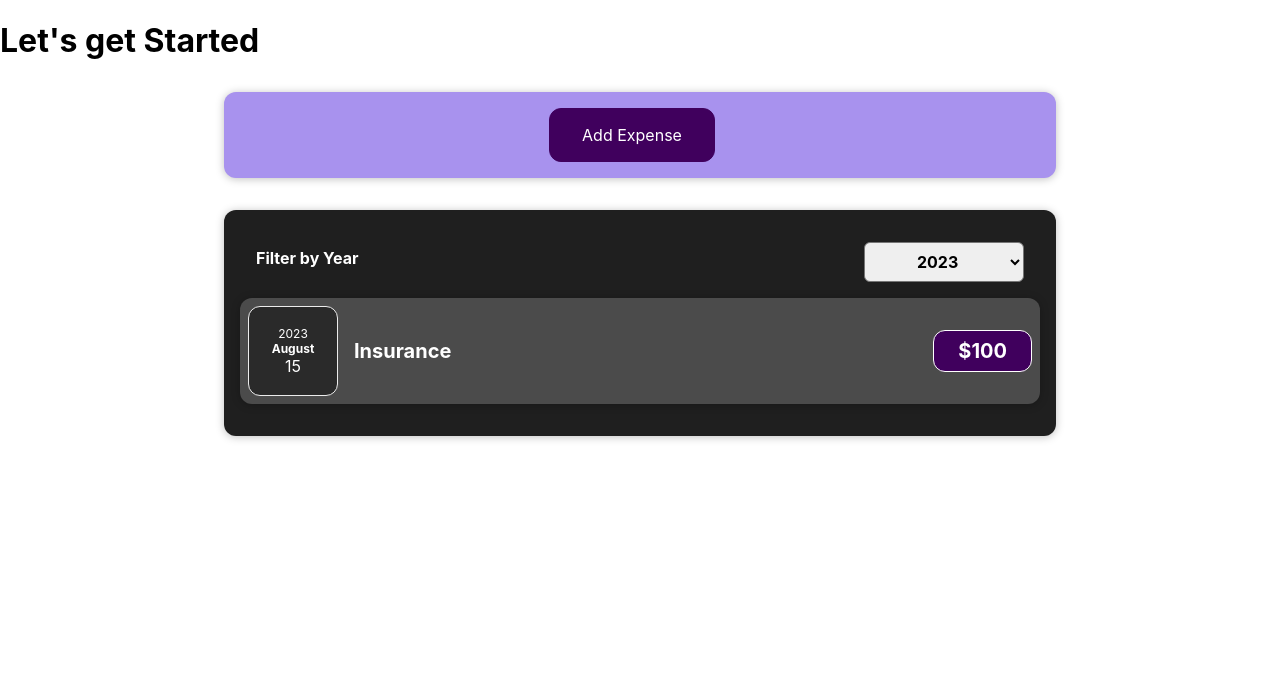
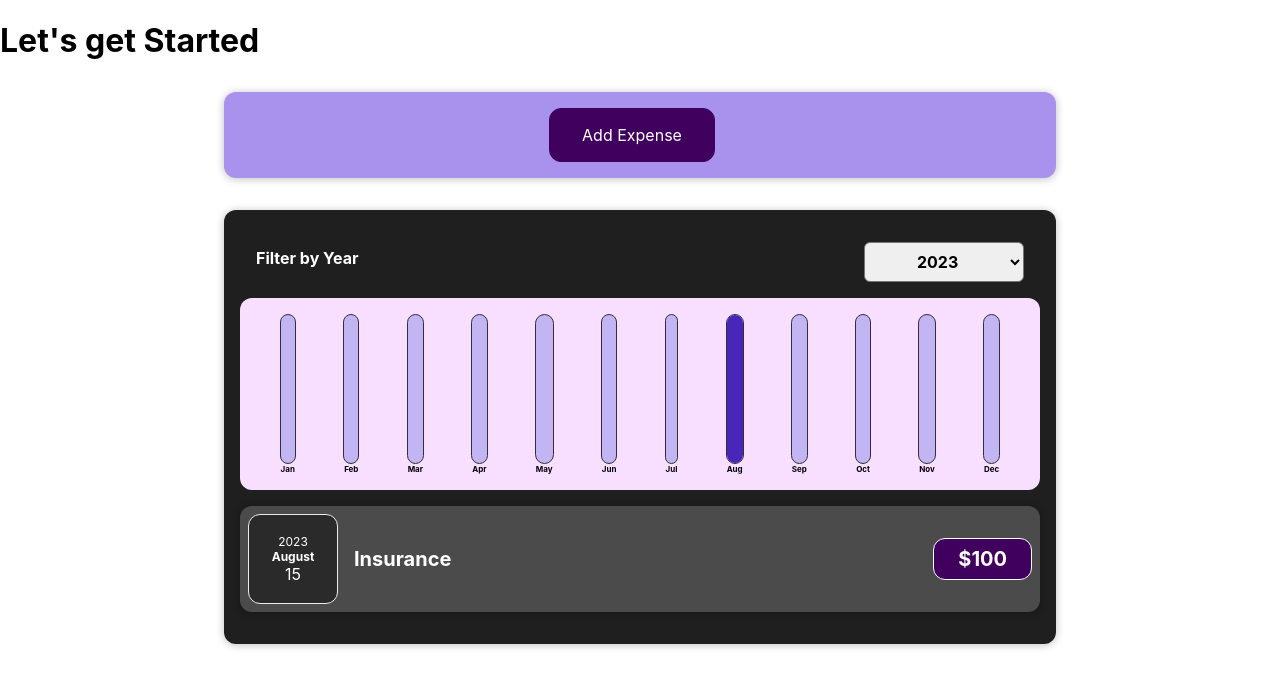
Before and after one commit to AbhayPatil-005/ReactJS-miniProjects, a React (Vite) app in the folder 01_myFirstComponent/: page / in a window 1280 px wide. Shown: the top 688 px of the page. Built offline with nearby package versions, Linux system fonts and the light colour scheme.

Commit message:
Added monthly expenses chart with dynamic ChartBar rendering

```diff
--- /dev/null
+++ b/01_myFirstComponent/src/Components/Chart/Chart.css
@@ -0,0 +1,9 @@
+.chart {
+  padding: 1rem;
+  border-radius: 12px;
+  background-color: #f8dfff;
+  text-align: center;
+  display: flex;
+  justify-content: space-around;
+  height: 10rem;
+}
--- /dev/null
+++ b/01_myFirstComponent/src/Components/Chart/Chart.jsx
@@ -0,0 +1,46 @@
+import ChartBar from "./ChartBar";
+import "./Chart.css"
+
+const Chart=(props)=>{
+    const expensesOnlyArray = props.chartExpenses.map((monthExpenseData)=>{
+        return monthExpenseData.price
+    })
+    const maxValue  = Math.max(...expensesOnlyArray);
+
+    const chartData = [
+        {expenseMonth:'Jan',expenseValue:0},
+        {expenseMonth:'Feb',expenseValue:0},
+        {expenseMonth:'Mar',expenseValue:0},
+        {expenseMonth:'Apr',expenseValue:0},
+        {expenseMonth:'May',expenseValue:0},
+        {expenseMonth:'Jun',expenseValue:0},
+        {expenseMonth:'Jul',expenseValue:0},
+        {expenseMonth:'Aug',expenseValue:0},
+        {expenseMonth:'Sep',expenseValue:0},
+        {expenseMonth:'Oct',expenseValue:0},
+        {expenseMonth:'Nov',expenseValue:0},
+        {expenseMonth:'Dec',expenseValue:0},
+    ];
+    // for (let i=0;i<props.chartExpenses.length; i++){
+    //     chartData[props.chartExpenses[i].date.getMonth()].expenseValue += props.chartExpenses[i].price;
+    // }
+
+    for(let expense of props.chartExpenses){
+        chartData[expense.date.getMonth()].expenseValue += expense.price;
+    }
+    return(
+        <div className="chart">
+            {chartData.map((monthData)=>{
+                return (
+                <ChartBar
+                key={monthData.expenseMonth}
+                label={monthData.expenseMonth}
+                value={monthData.expenseValue}
+                maxValue={maxValue}
+                />
+            );
+            })}
+        </div>
+    )
+}
+export default Chart;
--- /dev/null
+++ b/01_myFirstComponent/src/Components/Chart/ChartBar.css
@@ -0,0 +1,30 @@
+.chart-bar {
+  height: 100%;
+  display: flex;
+  flex-direction: column;
+  align-items: center;
+}
+
+.chart-bar__inner {
+  height: 100%;
+  width: 100%;
+  border: 1px solid #313131;
+  border-radius: 12px;
+  background-color: #c3b4f3;
+  overflow: hidden;
+  display: flex;
+  flex-direction: column;
+  justify-content: flex-end;
+}
+
+.chart-bar__fill {
+  background-color: #4826b9;
+  width: 100%;
+  transition: all 0.3s ease-out;
+}
+
+.chart-bar__label {
+  font-weight: bold;
+  font-size: 0.5rem;
+  text-align: center;
+}
--- /dev/null
+++ b/01_myFirstComponent/src/Components/Chart/ChartBar.jsx
@@ -0,0 +1,18 @@
+import "./ChartBar.css";
+
+const ChartBar=(props)=>{
+    let fillHeight = '0%';;
+    if(props.value > 0){
+        fillHeight = Math.round((props.value/props.maxValue)*100) + '%';
+    }
+    return (
+        <div className="chart-bar">
+            <div className="chart-bar__inner">
+                <div className="chart-bar__fill" style={{height:fillHeight}}></div>
+            </div>
+            <div className="chart-bar__label">{props.label}</div>
+        </div>
+    )
+}
+
+export default ChartBar;
--- a/01_myFirstComponent/src/Components/Expenses/Expenses.jsx
+++ b/01_myFirstComponent/src/Components/Expenses/Expenses.jsx
@@ -3,6 +3,7 @@
 import ExpenseItems from './ExpenseItems';
 import Card from '../UI/Card'
 import ExpensesFilter from './ExpensesFilter';
+import ExpensesChart from './ExpensesChart';
 
 function Expenses(props){
   const [filteredYear, setFilteredYear] = useState('2023');
@@ -19,6 +20,7 @@
     selected={filteredYear}
     onChangeFilter={changeFilterHandler}
     />
+    <ExpensesChart filteredExpensesForChart={filteredExpenses}></ExpensesChart>
     {filteredExpenses.map((expense,index)=>{
         return (
         <ExpenseItems
--- /dev/null
+++ b/01_myFirstComponent/src/Components/Expenses/ExpensesChart.jsx
@@ -0,0 +1,11 @@
+import Chart from "../Chart/Chart";
+
+const ExpensesChart =(props)=>{
+    return(
+    <div>
+        <Chart chartExpenses={props.filteredExpensesForChart}/>
+    </div>
+    )
+};
+
+export default ExpensesChart;
--- a/01_myFirstComponent/src/Components/Expenses/ExpensesFilter.jsx
+++ b/01_myFirstComponent/src/Components/Expenses/ExpensesFilter.jsx
@@ -11,6 +11,7 @@
                 <option value="2023">2023</option>
                 <option value="2024">2024</option>
                 <option value="2025">2025</option>
+                <option value="2026">2026</option>
             </select>
         </div>
     </div>
--- a/01_myFirstComponent/src/Components/NewExpense/ExpenseForm.jsx
+++ b/01_myFirstComponent/src/Components/NewExpense/ExpenseForm.jsx
@@ -46,7 +46,7 @@
         event.preventDefault();
         const enteredData = {
             title: userInput.enteredTitle,
-            price: userInput.enteredAmount,
+            price: +userInput.enteredAmount,
             date:new Date(userInput.enteredDate),
         }
         const enteredExpenseData ={
```
